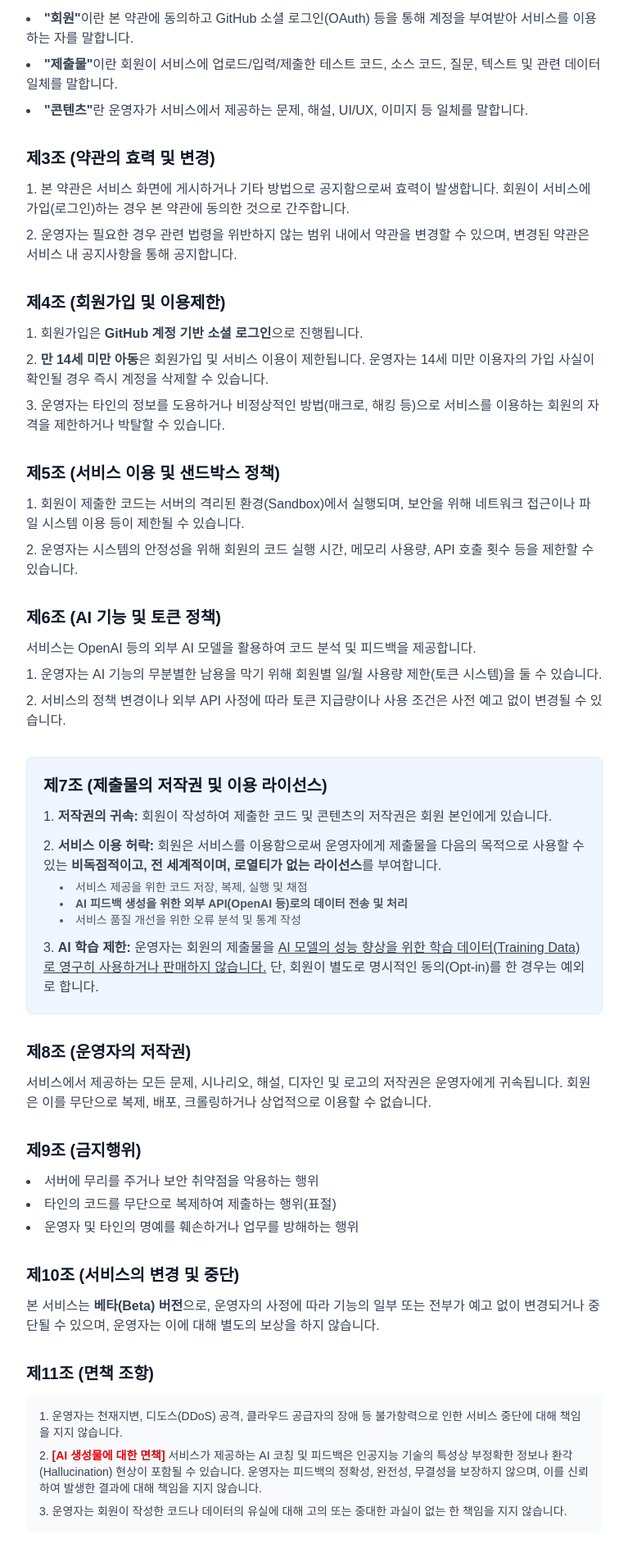
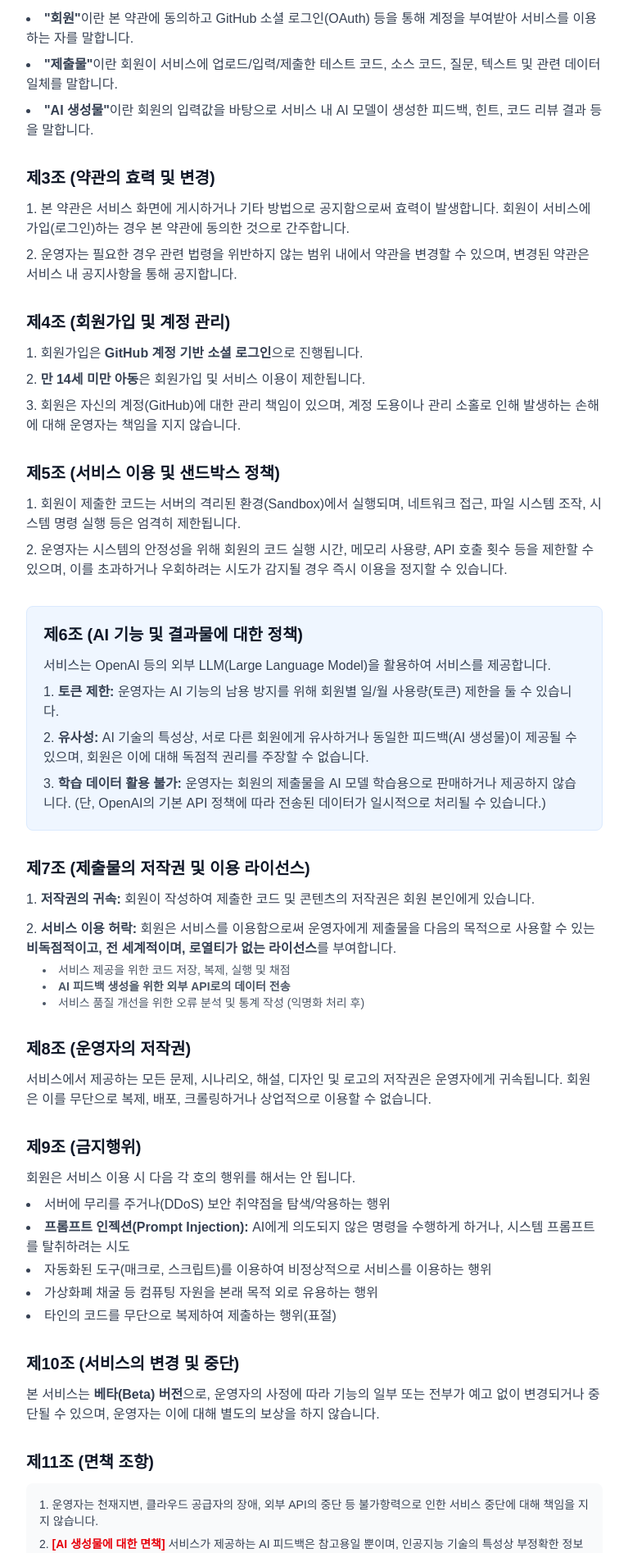
Before and after one commit to JunghyunRyu/qa_labs, a Next.js app in the folder frontend/: page /terms in a window 1280 px wide. Shown: the part 442-2336 px from the top of the page at 82% size, without its empty margins (256-1023 px from the left). Built offline with nearby package versions, Linux system fonts and the light colour scheme; no server answers.

Commit message:
docs(privacy, terms): 개인정보처리방침 및 이용약관 개정; 버전 정보 업데이트 및 AI 관련 조항 강화

```diff
--- a/frontend/app/privacy/page.tsx
+++ b/frontend/app/privacy/page.tsx
@@ -2,7 +2,7 @@ import { Metadata } from "next";
 
 export const metadata: Metadata = {
   title: "개인정보처리방침 | QA Arena",
-  description: "QA Arena 개인정보처리방침",
+  description: "QA Arena 개인정보처리방침 (2025.4 개정 지침 반영)",
 };
 
 export default function PrivacyPage() {
@@ -14,7 +14,7 @@ export default function PrivacyPage() {
             개인정보처리방침
           </h1>
           <p className="text-sm text-gray-500 dark:text-gray-400 mb-8">
-            시행일: 2026년 1월 6일 | 버전: 1.1
+            시행일: 2026년 1월 6일 | 버전: 1.2 (2025 표준지침 반영)
           </p>
 
           <div className="prose prose-gray dark:prose-invert max-w-none space-y-10">
@@ -136,43 +136,47 @@ export default function PrivacyPage() {
               </ul>
             </section>
 
-            {/* 제4조 */}
+            {/* 제4조 (보강됨: 파기절차 및 방법 추가) */}
             <section>
               <h2 className="text-xl font-bold text-gray-900 dark:text-white mb-4 border-l-4 border-blue-500 pl-3">
-                제4조 (개인정보의 보유 및 이용 기간)
+                제4조 (개인정보의 보유기간 및 파기)
               </h2>
+
+              <h3 className="font-semibold text-gray-900 dark:text-white mb-2">1. 보유 및 이용 기간</h3>
               <p className="text-gray-700 dark:text-gray-300 mb-3">
                 이용자의 개인정보는 원칙적으로 회원 탈퇴 시 지체 없이 파기합니다.
                 단, 다음의 정보는 명시한 기간 동안 보존합니다.
               </p>
 
-              <div className="bg-gray-50 dark:bg-gray-700/50 rounded-lg p-4 mb-4">
+              <div className="bg-gray-50 dark:bg-gray-700/50 rounded-lg p-4 mb-6">
                 <ul className="space-y-2 text-gray-700 dark:text-gray-300 text-sm">
                   <li className="flex justify-between border-b border-gray-200 dark:border-gray-600 pb-1">
                     <span>부정 이용 방지를 위한 기록(ID 등)</span>
                     <span className="font-medium text-red-500">1년</span>
                   </li>
-                  <li className="flex justify-between pt-1">
+                  <li className="flex justify-between border-b border-gray-200 dark:border-gray-600 py-1">
                     <span>제출 코드, 채점 결과, AI 피드백 내역</span>
                     <span className="font-medium">회원 탈퇴 시까지</span>
+                  </li>
+                  <li className="flex justify-between pt-1">
+                    <span>웹사이트 방문(로그인) 기록 (통신비밀보호법)</span>
+                    <span className="font-medium">3개월</span>
                   </li>
                 </ul>
               </div>
 
-              <div className="bg-gray-50 dark:bg-gray-700/50 rounded-lg p-4">
-                <h3 className="font-semibold text-gray-900 dark:text-white mb-2 text-sm">
-                  관련 법령에 의한 정보 보유 (통신비밀보호법 등)
-                </h3>
-                <ul className="space-y-1 text-gray-700 dark:text-gray-300 text-sm">
-                  <li className="flex justify-between">
-                    <span>웹사이트 방문(로그인) 기록</span>
-                    <span className="font-medium">3개월</span>
-                  </li>
-                </ul>
-              </div>
+              <h3 className="font-semibold text-gray-900 dark:text-white mb-2">2. 파기 절차 및 방법</h3>
+              <ul className="list-disc list-inside space-y-2 text-gray-700 dark:text-gray-300">
+                <li>
+                  <strong>파기 절차:</strong> 파기 사유가 발생한 개인정보는 운영자의 책임 하에 내부 방침 및 기타 관련 법령에 따라 일정 기간 저장된 후 혹은 즉시 파기됩니다.
+                </li>
+                <li>
+                  <strong>파기 방법:</strong> 전자적 파일 형태로 기록·저장된 개인정보는 기록을 재생할 수 없도록 로우 레벨 포맷(Low Level Format) 등의 기술적 방법을 이용하여 파기하며, 종이 문서의 경우 분쇄하거나 소각하여 파기합니다.
+                </li>
+              </ul>
             </section>
 
-            {/* 제5조 (처리위탁 및 국외이전) - OpenAI 반영 */}
+            {/* 제5조 (처리위탁 및 국외이전) */}
             <section>
               <h2 className="text-xl font-bold text-gray-900 dark:text-white mb-4 border-l-4 border-blue-500 pl-3">
                 제5조 (개인정보 처리 위탁 및 국외 이전)
@@ -230,7 +234,7 @@ export default function PrivacyPage() {
               </div>
             </section>
 
-            {/* 제6조 (이용자의 권리) */}
+            {/* 제6조 (이용자의 권리 - 자동화된 결정권 추가) */}
             <section>
               <h2 className="text-xl font-bold text-gray-900 dark:text-white mb-4 border-l-4 border-blue-500 pl-3">
                 제6조 (정보주체의 권리 및 거부권)
@@ -245,39 +249,66 @@ export default function PrivacyPage() {
                   없이 조치합니다.
                 </li>
                 <li>
-                  단, 국외 이전(OpenAI 등)을 거부할 경우 AI 피드백 등 서비스의
-                  핵심 기능 이용이 불가능할 수 있습니다.
+                  <strong>자동화된 결정에 대한 권리:</strong> 이용자는 AI 기반 채점 및 피드백 등 자동화된 시스템에 의한 결정이 자신의 권리나 의무에 중대한 영향을 미치는 경우, 해당 결정에 대해 거부하거나 설명을 요구할 수 있습니다. 다만, 본 서비스의 AI 피드백은 학습 보조 도구로서 법적 효력을 갖지 않습니다.
                 </li>
               </ul>
             </section>
 
-            {/* 제7조 (안전성 확보조치) */}
+            {/* 신설: 제7조 (행태정보 수집 및 거부 설정) */}
             <section>
               <h2 className="text-xl font-bold text-gray-900 dark:text-white mb-4 border-l-4 border-blue-500 pl-3">
-                제7조 (개인정보의 안전성 확보 조치)
+                제7조 (자동 수집 장치의 설치·운영 및 거부)
+              </h2>
+              <p className="text-gray-700 dark:text-gray-300 mb-2">
+                서비스는 이용자에게 개별적인 맞춤 서비스를 제공하기 위해 이용 정보를 저장하고 수시로 불러오는 &#39;쿠키(cookie)&#39;를 사용합니다. 이용자는 쿠키 설치에 대한 선택권을 가지고 있습니다.
+              </p>
+
+              <div className="bg-gray-50 dark:bg-gray-700/50 rounded-lg p-4 mt-2">
+                <h4 className="font-semibold text-gray-900 dark:text-white mb-2 text-sm">웹 브라우저에서 쿠키 차단 방법</h4>
+                <ul className="list-disc list-inside space-y-1 text-gray-700 dark:text-gray-300 text-sm">
+                  <li>
+                    <strong>Chrome:</strong> 설정 &gt; 개인정보 및 보안 &gt; 서드 파티 쿠키 &gt; 서드 파티 쿠키 차단 선택
+                  </li>
+                  <li>
+                    <strong>Edge:</strong> 설정 &gt; 쿠키 및 사이트 권한 &gt; 쿠키 및 사이트 데이터 관리 및 삭제 &gt; 타사 쿠키 차단 선택
+                  </li>
+                  <li>
+                    <strong>Whale:</strong> 설정 &gt; 개인정보 보호 &gt; 쿠키 및 기타 사이트 데이터 &gt; 타사 쿠키 차단 선택
+                  </li>
+                </ul>
+              </div>
+            </section>
+
+            {/* 제8조 (안전성 확보조치) */}
+            <section>
+              <h2 className="text-xl font-bold text-gray-900 dark:text-white mb-4 border-l-4 border-blue-500 pl-3">
+                제8조 (개인정보의 안전성 확보 조치)
               </h2>
               <ul className="list-disc list-inside space-y-1 text-gray-700 dark:text-gray-300">
-                <li>전송 구간 암호화 (SSL/TLS)</li>
-                <li>외부 공격 차단을 위한 보안 서비스 이용 (Cloudflare)</li>
-                <li>개인정보 취급자의 최소화 및 관리</li>
+                <li>
+                  <strong>관리적 조치:</strong> 내부관리계획 수립 및 시행, 개인정보 취급자 교육
+                </li>
+                <li>
+                  <strong>기술적 조치:</strong> 개인정보처리시스템 등의 접근권한 관리, 접근통제시스템 설치, 고유식별정보 등의 암호화 (SSL/TLS), 보안프로그램 설치 (Cloudflare)
+                </li>
               </ul>
             </section>
 
-            {/* 제8조 (가명정보) */}
+            {/* 제9조 (가명정보) */}
             <section>
               <h2 className="text-xl font-bold text-gray-900 dark:text-white mb-4 border-l-4 border-blue-500 pl-3">
-                제8조 (가명정보의 처리)
+                제9조 (가명정보의 처리)
               </h2>
               <p className="text-gray-700 dark:text-gray-300">
                 운영자는 서비스 개선 및 기술 연구를 위하여 수집한 데이터를 특정
-                개인을 알아볼 수 없도록 가명 처리하여 활용할 수 있습니다.
+                개인을 알아볼 수 없도록 가명 처리하여 활용할 수 있습니다. 가명정보는 재식별이 불가능하도록 별도의 안전조치를 취하여 관리합니다.
               </p>
             </section>
 
-            {/* 제9조 (권익침해 구제방법) */}
+            {/* 제10조 (권익침해 구제방법) */}
             <section>
               <h2 className="text-xl font-bold text-gray-900 dark:text-white mb-4 border-l-4 border-blue-500 pl-3">
-                제9조 (권익침해 구제방법)
+                제10조 (권익침해 구제방법)
               </h2>
               <p className="text-gray-700 dark:text-gray-300 mb-2">
                 개인정보 침해에 대한 신고나 상담이 필요한 경우:
@@ -294,7 +325,7 @@ export default function PrivacyPage() {
                 부칙
               </h2>
               <p className="text-gray-700 dark:text-gray-300">
-                본 개인정보처리방침은 2026년 1월 6일부터 적용됩니다.
+                본 개인정보처리방침은 2026년 1월 7일부터 적용됩니다.
               </p>
             </section>
           </div>
--- a/frontend/app/terms/page.tsx
+++ b/frontend/app/terms/page.tsx
@@ -2,7 +2,7 @@ import { Metadata } from "next";
 
 export const metadata: Metadata = {
   title: "이용약관 | QA Arena",
-  description: "QA Arena 서비스 이용약관",
+  description: "QA Arena 서비스 이용약관 (AI 및 보안 정책 강화)",
 };
 
 export default function TermsPage() {
@@ -14,7 +14,7 @@ export default function TermsPage() {
             QA Arena 이용약관
           </h1>
           <p className="text-sm text-gray-500 dark:text-gray-400 mb-8">
-            시행일: 2026년 1월 6일 | 버전: 1.0 (Beta)
+            시행일: 2026년 1월 7일 | 버전: 1.1 (AI 안전 정책 강화)
           </p>
 
           <div className="prose prose-gray dark:prose-invert max-w-none space-y-8">
@@ -53,8 +53,8 @@ export default function TermsPage() {
                   관련 데이터 일체를 말합니다.
                 </li>
                 <li>
-                  <strong>&quot;콘텐츠&quot;</strong>란 운영자가 서비스에서
-                  제공하는 문제, 해설, UI/UX, 이미지 등 일체를 말합니다.
+                  <strong>&quot;AI 생성물&quot;</strong>이란 회원의 입력값을 바탕으로
+                  서비스 내 AI 모델이 생성한 피드백, 힌트, 코드 리뷰 결과 등을 말합니다.
                 </li>
               </ul>
             </section>
@@ -81,7 +81,7 @@ export default function TermsPage() {
             {/* 제4조 */}
             <section>
               <h2 className="text-xl font-semibold text-gray-900 dark:text-white mb-3">
-                제4조 (회원가입 및 이용제한)
+                제4조 (회원가입 및 계정 관리)
               </h2>
               <ol className="list-decimal list-inside space-y-2 text-gray-700 dark:text-gray-300">
                 <li>
@@ -90,13 +90,11 @@ export default function TermsPage() {
                 </li>
                 <li>
                   <strong>만 14세 미만 아동</strong>은 회원가입 및 서비스 이용이
-                  제한됩니다. 운영자는 14세 미만 이용자의 가입 사실이 확인될 경우
-                  즉시 계정을 삭제할 수 있습니다.
+                  제한됩니다.
                 </li>
                 <li>
-                  운영자는 타인의 정보를 도용하거나 비정상적인 방법(매크로, 해킹
-                  등)으로 서비스를 이용하는 회원의 자격을 제한하거나 박탈할 수
-                  있습니다.
+                  회원은 자신의 계정(GitHub)에 대한 관리 책임이 있으며, 계정 도용이나
+                  관리 소홀로 인해 발생하는 손해에 대해 운영자는 책임을 지지 않습니다.
                 </li>
               </ol>
             </section>
@@ -109,39 +107,39 @@ export default function TermsPage() {
               <ol className="list-decimal list-inside space-y-2 text-gray-700 dark:text-gray-300">
                 <li>
                   회원이 제출한 코드는 서버의 격리된 환경(Sandbox)에서 실행되며,
-                  보안을 위해 네트워크 접근이나 파일 시스템 이용 등이 제한될 수
-                  있습니다.
+                  네트워크 접근, 파일 시스템 조작, 시스템 명령 실행 등은 엄격히 제한됩니다.
                 </li>
                 <li>
                   운영자는 시스템의 안정성을 위해 회원의 코드 실행 시간, 메모리
-                  사용량, API 호출 횟수 등을 제한할 수 있습니다.
+                  사용량, API 호출 횟수 등을 제한할 수 있으며, 이를 초과하거나
+                  우회하려는 시도가 감지될 경우 즉시 이용을 정지할 수 있습니다.
                 </li>
               </ol>
             </section>
 
-            {/* 제6조 */}
-            <section>
+            {/* 제6조 - AI 관련 조항 강화 */}
+            <section className="bg-blue-50 dark:bg-blue-900/20 p-5 rounded-lg border border-blue-100 dark:border-blue-800">
               <h2 className="text-xl font-semibold text-gray-900 dark:text-white mb-3">
-                제6조 (AI 기능 및 토큰 정책)
+                제6조 (AI 기능 및 결과물에 대한 정책)
               </h2>
               <p className="text-gray-700 dark:text-gray-300 mb-2">
-                서비스는 OpenAI 등의 외부 AI 모델을 활용하여 코드 분석 및 피드백을
-                제공합니다.
+                서비스는 OpenAI 등의 외부 LLM(Large Language Model)을 활용하여 서비스를 제공합니다.
               </p>
               <ol className="list-decimal list-inside space-y-2 text-gray-700 dark:text-gray-300">
                 <li>
-                  운영자는 AI 기능의 무분별한 남용을 막기 위해 회원별 일/월 사용량
-                  제한(토큰 시스템)을 둘 수 있습니다.
+                  <strong>토큰 제한:</strong> 운영자는 AI 기능의 남용 방지를 위해 회원별 일/월 사용량(토큰) 제한을 둘 수 있습니다.
                 </li>
                 <li>
-                  서비스의 정책 변경이나 외부 API 사정에 따라 토큰 지급량이나
-                  사용 조건은 사전 예고 없이 변경될 수 있습니다.
+                  <strong>유사성:</strong> AI 기술의 특성상, 서로 다른 회원에게 유사하거나 동일한 피드백(AI 생성물)이 제공될 수 있으며, 회원은 이에 대해 독점적 권리를 주장할 수 없습니다.
+                </li>
+                <li>
+                  <strong>학습 데이터 활용 불가:</strong> 운영자는 회원의 제출물을 AI 모델 학습용으로 판매하거나 제공하지 않습니다. (단, OpenAI의 기본 API 정책에 따라 전송된 데이터가 일시적으로 처리될 수 있습니다.)
                 </li>
               </ol>
             </section>
 
-            {/* 제7조 - 핵심 법적 방어 조항 */}
-            <section className="bg-blue-50 dark:bg-blue-900/20 p-5 rounded-lg border border-blue-100 dark:border-blue-800">
+            {/* 제7조 */}
+            <section>
               <h2 className="text-xl font-semibold text-gray-900 dark:text-white mb-3">
                 제7조 (제출물의 저작권 및 이용 라이선스)
               </h2>
@@ -160,19 +158,10 @@ export default function TermsPage() {
                   <ul className="list-disc list-inside ml-5 mt-1 text-sm text-gray-600 dark:text-gray-400">
                     <li>서비스 제공을 위한 코드 저장, 복제, 실행 및 채점</li>
                     <li>
-                      <strong>AI 피드백 생성을 위한 외부 API(OpenAI 등)로의 데이터 전송 및 처리</strong>
+                      <strong>AI 피드백 생성을 위한 외부 API로의 데이터 전송</strong>
                     </li>
-                    <li>서비스 품질 개선을 위한 오류 분석 및 통계 작성</li>
+                    <li>서비스 품질 개선을 위한 오류 분석 및 통계 작성 (익명화 처리 후)</li>
                   </ul>
-                </li>
-                <li>
-                  <strong>AI 학습 제한:</strong> 운영자는 회원의 제출물을{" "}
-                  <u>
-                    AI 모델의 성능 향상을 위한 학습 데이터(Training Data)로
-                    영구히 사용하거나 판매하지 않습니다.
-                  </u>{" "}
-                  단, 회원이 별도로 명시적인 동의(Opt-in)를 한 경우는 예외로
-                  합니다.
                 </li>
               </ol>
             </section>
@@ -189,15 +178,22 @@ export default function TermsPage() {
               </p>
             </section>
 
-            {/* 제9조 */}
+            {/* 제9조 - 금지행위 강화 */}
             <section>
               <h2 className="text-xl font-semibold text-gray-900 dark:text-white mb-3">
                 제9조 (금지행위)
               </h2>
+              <p className="text-gray-700 dark:text-gray-300 mb-2">
+                회원은 서비스 이용 시 다음 각 호의 행위를 해서는 안 됩니다.
+              </p>
               <ul className="list-disc list-inside space-y-1 text-gray-700 dark:text-gray-300">
-                <li>서버에 무리를 주거나 보안 취약점을 악용하는 행위</li>
+                <li>서버에 무리를 주거나(DDoS) 보안 취약점을 탐색/악용하는 행위</li>
+                <li>
+                  <strong>프롬프트 인젝션(Prompt Injection):</strong> AI에게 의도되지 않은 명령을 수행하게 하거나, 시스템 프롬프트를 탈취하려는 시도
+                </li>
+                <li>자동화된 도구(매크로, 스크립트)를 이용하여 비정상적으로 서비스를 이용하는 행위</li>
+                <li>가상화폐 채굴 등 컴퓨팅 자원을 본래 목적 외로 유용하는 행위</li>
                 <li>타인의 코드를 무단으로 복제하여 제출하는 행위(표절)</li>
-                <li>운영자 및 타인의 명예를 훼손하거나 업무를 방해하는 행위</li>
               </ul>
             </section>
 
@@ -213,14 +209,14 @@ export default function TermsPage() {
               </p>
             </section>
 
-            {/* 제11조 */}
+            {/* 제11조 - 면책조항 강화 */}
             <section>
               <h2 className="text-xl font-semibold text-gray-900 dark:text-white mb-3">
                 제11조 (면책 조항)
               </h2>
               <div className="bg-gray-50 dark:bg-gray-700/50 p-4 rounded-lg text-sm space-y-2 text-gray-700 dark:text-gray-300">
                 <p>
-                  1. 운영자는 천재지변, 디도스(DDoS) 공격, 클라우드 공급자의 장애
+                  1. 운영자는 천재지변, 클라우드 공급자의 장애, 외부 API의 중단
                   등 불가항력으로 인한 서비스 중단에 대해 책임을 지지 않습니다.
                 </p>
                 <p>
@@ -228,14 +224,15 @@ export default function TermsPage() {
                   <strong className="text-red-600 dark:text-red-400">
                     [AI 생성물에 대한 면책]
                   </strong>{" "}
-                  서비스가 제공하는 AI 코칭 및 피드백은 인공지능 기술의 특성상
+                  서비스가 제공하는 AI 피드백은 참고용일 뿐이며, 인공지능 기술의 특성상
                   부정확한 정보나 환각(Hallucination) 현상이 포함될 수 있습니다.
-                  운영자는 피드백의 정확성, 완전성, 무결성을 보장하지 않으며,
-                  이를 신뢰하여 발생한 결과에 대해 책임을 지지 않습니다.
+                  이를 신뢰하여 발생한 결과에 대해 운영자는 책임을 지지 않습니다.
                 </p>
                 <p>
-                  3. 운영자는 회원이 작성한 코드나 데이터의 유실에 대해 고의 또는
-                  중대한 과실이 없는 한 책임을 지지 않습니다.
+                  3.{" "}
+                  <strong>[데이터 백업 의무]</strong> 베타 서비스 기간 중 회원 데이터의 영구적
+                  보존은 보장되지 않으며, 중요 데이터의 백업 책임은 회원 본인에게 있습니다.
+                  데이터 유실로 인한 손해에 대해 운영자는 책임을 지지 않습니다.
                 </p>
               </div>
             </section>
@@ -258,7 +255,7 @@ export default function TermsPage() {
                 부칙
               </h2>
               <p className="text-gray-700 dark:text-gray-300">
-                본 약관은 2026년 1월 6일부터 시행됩니다.
+                본 약관은 2026년 1월 7일부터 시행됩니다.
               </p>
             </section>
           </div>
```
